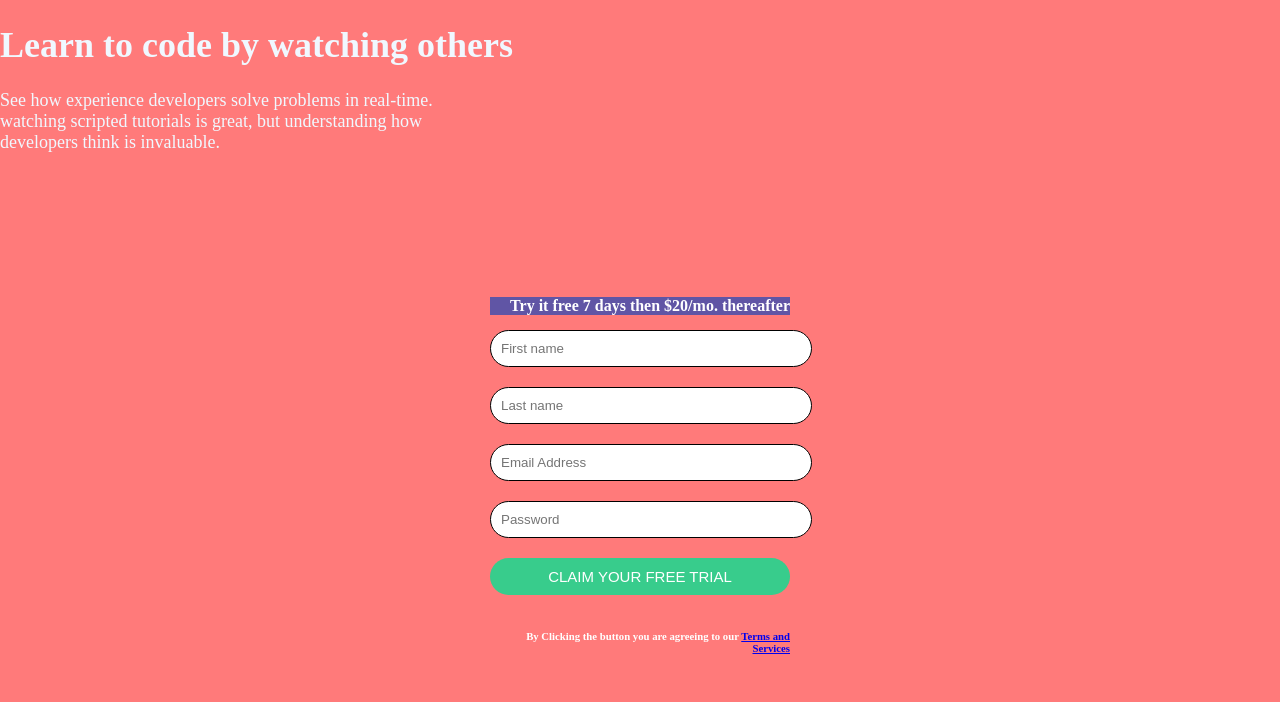
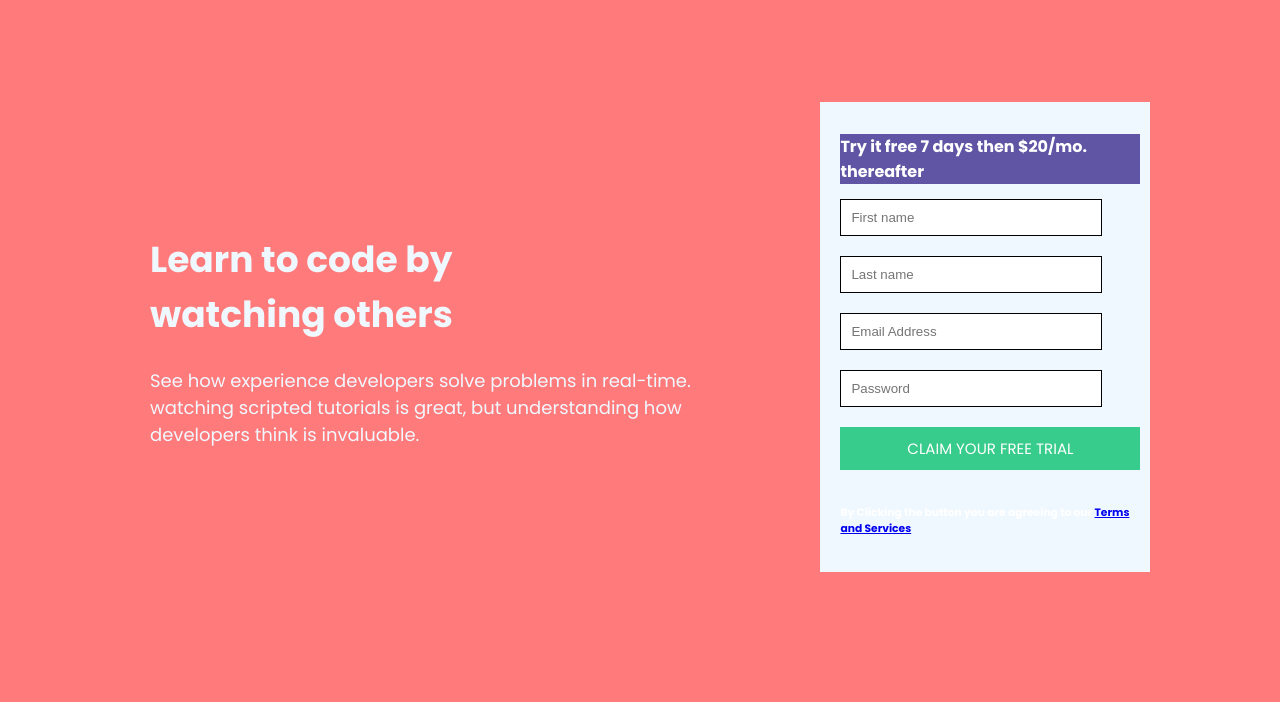
Before and after one commit to LeenaTemi/media-query, a plain HTML site: page index.html in a window 1280 px wide. Drawn offline with Linux system fonts and the light colour scheme.

Commit message:
.changes

```diff
--- a/index.html
+++ b/index.html
@@ -4,16 +4,21 @@
     <meta charset="UTF-8">
     <meta http-equiv="X-UA-Compatible" content="IE=edge">
     <meta name="viewport" content="width=device-width, initial-scale=1.0">
-    <title>Document</title>
+    <title>Learn</title>
+    <link href="https://fonts.googleapis.com/css2?family=Poppins&display=swap" rel="stylesheet">
+    <link href="https://fonts.googleapis.com/css2?family=Poppins:wght@500&display=swap" rel="stylesheet">
+    <link href="https://fonts.googleapis.com/css2?family=Poppins:wght@600&display=swap" rel="stylesheet">
+    <link href="https://fonts.googleapis.com/css2?family=Poppins:wght@700&display=swap" rel="stylesheet">
     <link href="style.css" rel="stylesheet" type="text/css" />
 </head>
 <body>
+    <main>
     <div class="left">
-        <h1>Learn to code by watching others</h1>
+        <h1>Learn to code by<br>watching others</h1>
         <p>See how experience developers solve problems in real-time.<br>watching scripted tutorials is great, but understanding how<br>developers think is invaluable.
         </p>
     </div>
-<div class="registration-form">
+    <div class="registration-form">
     <h4>Try it free 7 days then $20/mo. thereafter</h4>
     <form action="registration">
 <input types="First name" class="input-box" placeholder="First name">
@@ -25,6 +30,6 @@
 
     </form>
 </div>
-
+    </main>
 </body>
 </html>
--- a/style.css
+++ b/style.css
@@ -13,31 +13,47 @@ body
     font-size: 16px;
 }
 
+.back-img{
+    height: 100vh;
+    position: relative;
+    background: url('images/bg-intro-desktop.png')
+}
+
+main{
+    display: flex;
+    align-items: center;
+    justify-content: space-around;
+    width: 100%;
+    height: 100%;
+}
 .left{
     position: relative;
     color: aliceblue;
     font-size: large;
     align-items: left;
     justify-content: flex-end;
-
+    font-family: 'Poppins', sans-serif;
+    padding-left: 150px;
 }
 
 .registration-form{
     width: 300px;
-    padding: 20px;
+    padding: 10px;
+    padding-left: 20px;
     margin: 8% auto;
-    text-align: right;
+    background-color: aliceblue;
 }
 .registration-form h4{
     background-color: hsl(248, 32%, 49%);
     color: white;
     margin-bottom: 5px;
+    font-family: 'Poppins', sans-serif;
+
 }
 .input-box{
-    border-radius: 20px;
     padding: 10px;
     margin: 10px 0;
-    width: 100%;
+    width: 80%;
     border: 1px solid;
     outline: none;
 }
@@ -46,13 +62,16 @@ button{
     color: white;
     width: 100%;
     padding: 10px;
-    border-radius: 20px;
     font-size: 15px;
     margin: 10px 0;
     border: none;
     outline: none;
     cursor: pointer;
+    font-family: 'Poppins', sans-serif;
+
 }
 .registration-form h6 p{
     color: white;
+    font-family: 'Poppins', sans-serif;
+
 }
```
